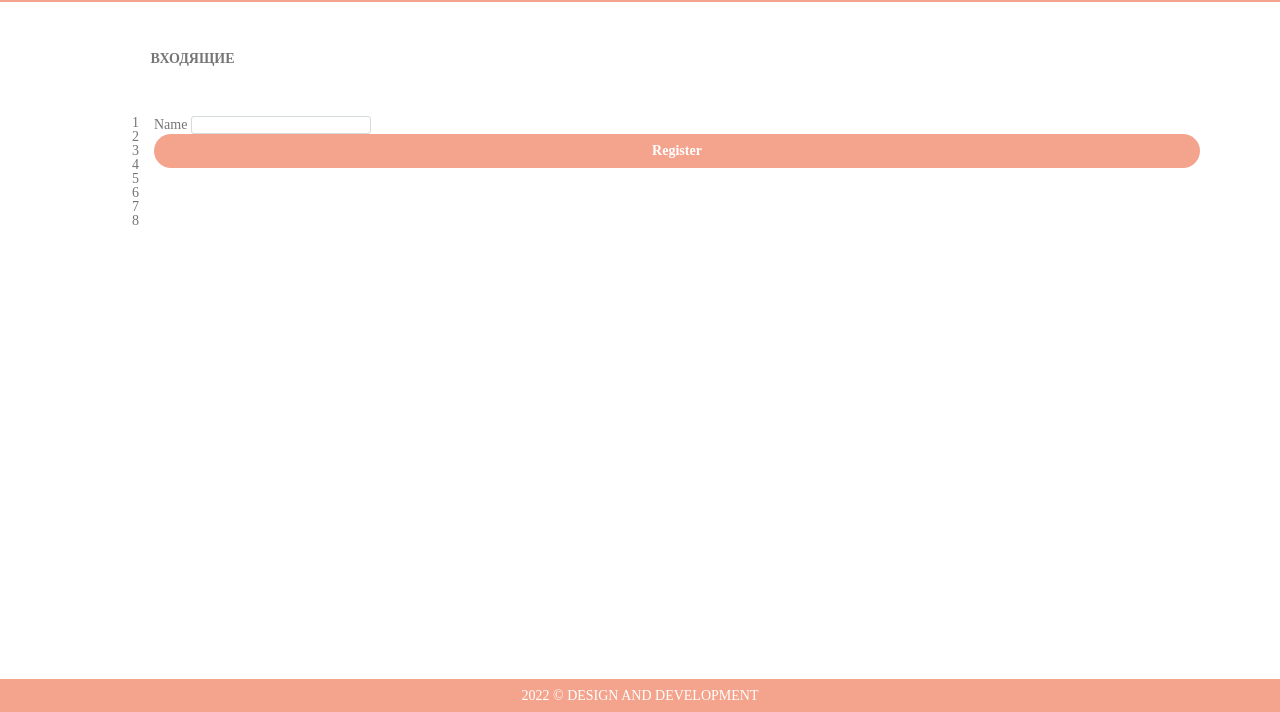
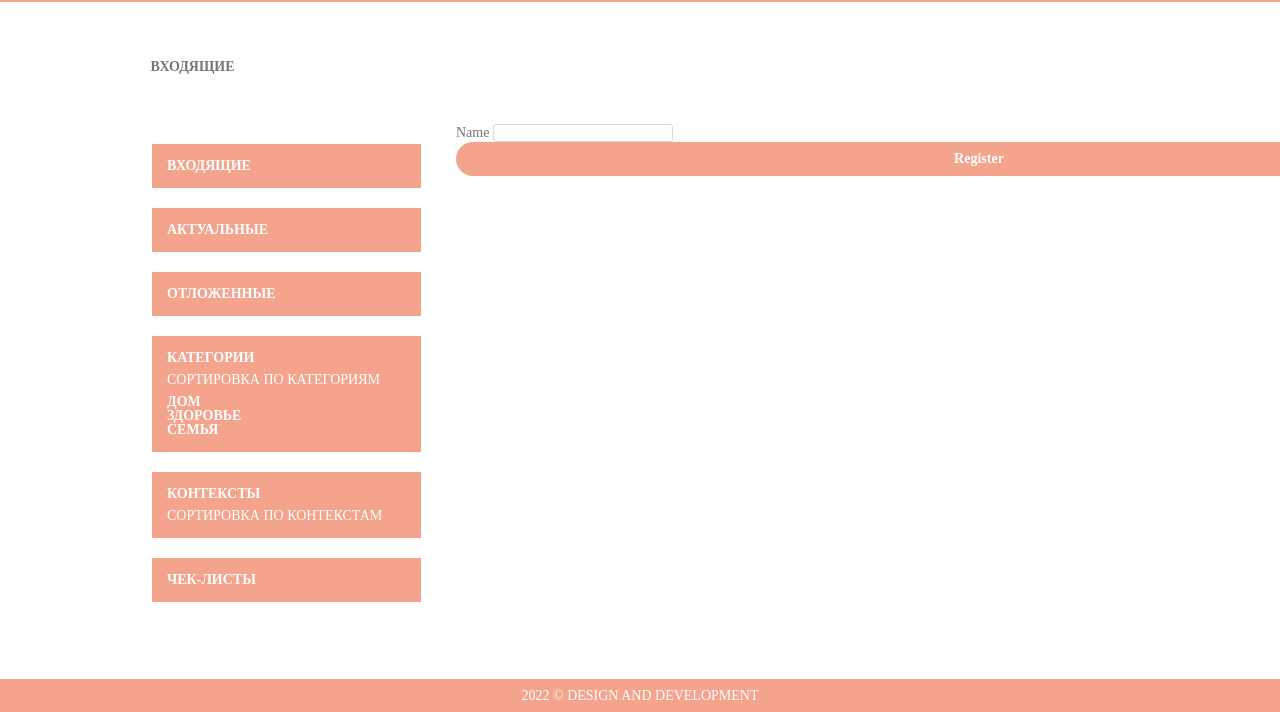
Before and after one commit to sssheina/ITGirl-Project-JS, a plain HTML site: page index.html in a window 1280 px wide. Shown: the part 88-800 px from the top of the page. Drawn offline with Linux system fonts and the light colour scheme.

Commit message:
navigation draft

```diff
--- a/assets/sass/aside_navigation.scss
+++ b/assets/sass/aside_navigation.scss
@@ -0,0 +1,63 @@
+.menu__list {
+  width: 309px;
+}
+
+.menu {
+  list-style-type: none;
+  margin: 0;
+  padding: 0;
+  font-family: 'Montserrat';
+  font-style: normal;
+  font-weight: 600;
+  font-size: 14px;
+  color: #FFFFFF;
+  text-transform: uppercase;
+}
+
+.menu__item {
+  padding: 15px;
+  display: block;
+  background: #F4A48D;
+  margin: 20px;
+}
+
+.showSub {
+  margin-top: 8px;
+  font-weight: 400;
+}
+
+.active+.nav_sub {
+  display: block;
+}
+
+.show.nav_active {
+  color: #000;
+  outline: 0;
+  font-weight: 400;
+  // font-weight: 900;
+}
+
+.menu_sub {
+  display: none;
+}
+
+li {
+  display: block;
+}
+
+ul {
+  padding: 0;
+  margin-top: 8px;
+}
+
+a {
+  text-decoration: none;
+  display: block;
+  height: 100%;
+  width: 100%;
+  color: #FFFFFF;
+}
+
+li:not(.nav_active):hover a {
+  color: #eee
+}
--- a/index.html
+++ b/index.html
@@ -49,14 +49,35 @@
 
                   <nav class="page__menu menu">
                     <ul class="menu__list">
-                      <li>1</li>
-                      <li>2</li>
-                      <li>3</li>
-                      <li>4</li>
-                      <li>5</li>
-                      <li>6</li>
-                      <li>7</li>
-                      <li>8</li>
+                      <li class="menu__item menu_active">
+                        <a href="#" class="show">Входящие</a>
+                      </li>
+                      <li class="menu__item">
+                        <a href="#" class="show">Актуальные</a>
+                      </li>
+                      <li class="menu__item">
+                        <a href="#" class="show">Отложенные</a>
+                      </li>
+                      <li class="menu__item">
+                        <a href="#" class="show">Категории</a>
+                        <a href="#" class="showSub">Сортировка по категориям</a>
+                        <ul class="menu__sub">
+                          <li><a href="#">Дом</a></li>
+                          <li><a href="#">Здоровье</a></li>
+                          <li><a href="#">Семья</a></li>
+                        </ul>
+                      </li>
+                      <li class="menu__item">
+                        <a href="#" class="show">Контексты</a>
+                        <ul>
+                          <li class="menu__sub">
+                            <a href="#" class="show showSub">Сортировка по контекстам</a>
+                          </li>
+                        </ul>
+                      </li>
+                      <li class="menu__item">
+                        <a href="#" class="show">Чек-листы</a>
+                      </li>
                     </ul>
                   </nav>
 
```
Also changed, not shown: assets/styles/style.css.
